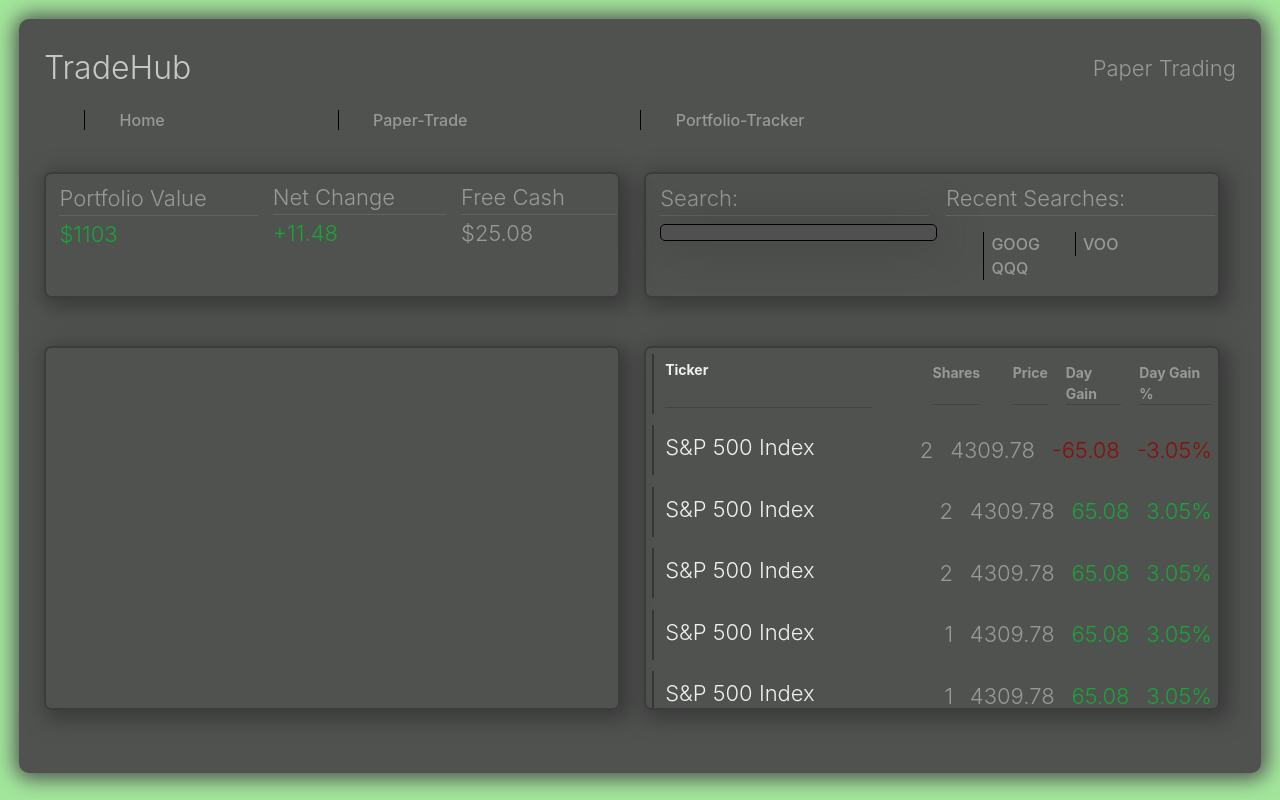
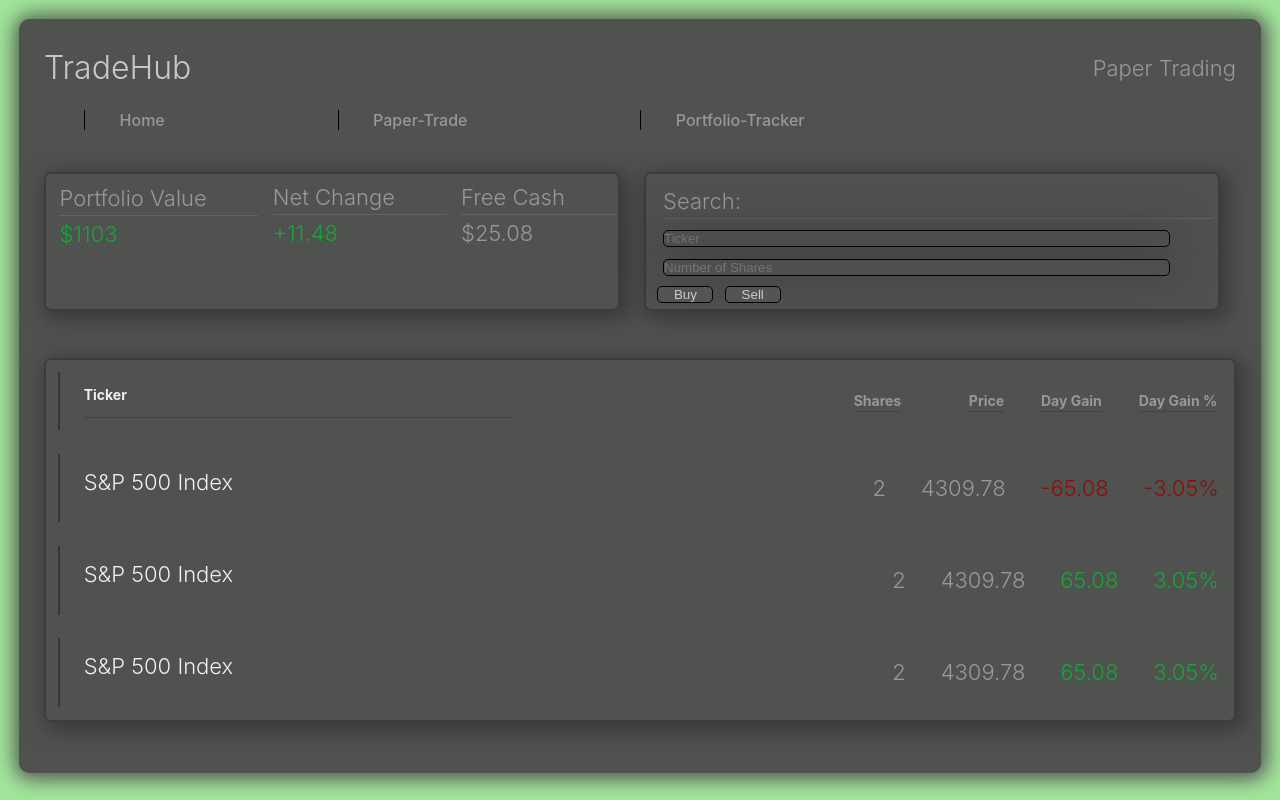
Before and after one commit to chasepalmer1/Trading-App, a React (Vite) app: page /paperTrade in a window 1280 px wide. Built offline with nearby package versions, Linux system fonts and the light colour scheme.

Commit message:
Created buy/sell and add/remove features to pages.  Slight changes to UI

```diff
--- a/src/components/PortfolioTracker/PortfolioTracker.jsx
+++ b/src/components/PortfolioTracker/PortfolioTracker.jsx
@@ -4,8 +4,10 @@ import IndexTrack from '../IndexTrack/IndexTrack';
 
 const PortfolioTracker = () => {
 
-    const [active, setActive] = useState(false)
-    const handleClick = () => {
+    const [active, setActive] = useState(false);
+    const [ticker, setTicker] = useState();
+
+    const handleRemove = () => {
         setActive(!active);
     }
 
@@ -28,11 +30,24 @@ const PortfolioTracker = () => {
         }
     }
 
+    const handleAdd = () => {
+        console.log("add")
+    }
+
+    const updateTicker = (e) => {
+        setTicker(e.target.value);
+        console.log(e.target.value)
+    }
+
     return (
         <div className="outer outer-tracker">
-            <div style={{display: "flex", alignItems: "center"}}>
+            <div style={{display: "flex", alignItems: "center", width: "100%"}}>
                 <h3>My Stocks</h3>
-                <button className={active ? "red" : "normal"} onClick={handleClick} style={{maxWidth:"100px", height: "20px", padding: "0"}}>Remove</button>
+                <button className={active ? "red" : "normal"} onClick={handleRemove} style={{maxWidth:"100px", height: "20px", padding: "0"}}>Remove</button>
+            </div>
+            <div style={{display: "flex", alignItems: "center", width: "100%"}}>
+                <input onChange={updateTicker} type="text" style={{padding: "0", width: "20%"}} placeholder="Ticker"></input>
+                <button className={"normal"} onClick={handleAdd} style={{maxWidth:"100px", height: "20px", padding: "0"}}>Add</button>
             </div>
             <div className="personal-index">
                 <h4 style={{margin:"0 10% 0 0", color: "#EFEFEF", width: "100%"}}>Ticker</h4>
--- a/src/components/Positions/Positions.jsx
+++ b/src/components/Positions/Positions.jsx
@@ -13,7 +13,7 @@ const Positions = () => {
     ]);
 
     return (
-        <div className="outer" style={{display: "flex", flexDirection: "column", overflowY: "scroll", overflowX: "hidden", height: "90%"}}>
+        <div className="outer" style={{width: "100%", display: "flex", flexDirection: "column", overflowY: "scroll", overflowX: "hidden", height: "90%"}}>
             <div className="personal-index">
                 <h4 style={{margin:"0 10% 0 0", color: "#EFEFEF", width: "70%"}}>Ticker</h4>
             <div style={{display: "flex", justifyContent: "right", marginRight: "2%"}}>
--- a/src/components/SearchBox/SearchBox.jsx
+++ b/src/components/SearchBox/SearchBox.jsx
@@ -1,19 +1,39 @@
-import React from 'react'
+import { useState } from 'react'
 
 const SearchBox = () => {
+
+    const [ ticker, setTicker ] = useState();
+    const [ numShares, setNumShares ] = useState();
+
+
+    const handleBuy = () => {
+        console.log("buy")
+    }
+
+    const handleSell = () => {
+        console.log("sell");
+    }
+
+    const updateTicker = (e) => {
+        setTicker(e.target.value)
+        console.log(e.target.value)
+    }
+
+    const updateNumShares = (e) => {
+        setNumShares(e.target.value)
+        console.log(e.target.value)
+    }
+
     return (
         <div className="outer">
             <div className="inner-box">
                 <h3 className="box-title">Search:</h3>
-                <input style={{padding: "0"}} type="text" ></input>
-            </div>
-            <div className="inner-box">
-                <h3 className="box-title">Recent Searches:</h3>
-                <ul style={{display: "flex", flexWrap: "wrap"}}>
-                    <a>GOOG</a>
-                    <a>VOO</a>
-                    <a>QQQ</a>
-                </ul>
+                <input onChange={updateTicker} style={{padding: "0", width: "90%"}} type="text" placeholder="Ticker"></input>
+                <input onChange={updateNumShares} style={{padding: "0", width: "90%"}} type="text" placeholder="Number of Shares"></input>
+                <div>
+                    <button className="normal" onClick={handleBuy} style={{marginBottom: "1%", padding: "0", width: "10%", minWidth: "50px", marginRight: "2%"}}>Buy</button>
+                    <button className="normal" onClick={handleSell} style={{marginBottom: "1%", padding: "0", width: "10%", minWidth: "50px"}}>Sell</button>
+                </div>
             </div>
         </div>
     )
--- a/src/pages/paperTrading.jsx
+++ b/src/pages/paperTrading.jsx
@@ -34,7 +34,6 @@ const PaperTrading = () => {
                     <SearchBox></SearchBox>
                 </div>
                 <div className="bottom" style={{display: "flex", height: '400px', flexWrap: "wrap", gap: "2%"}}>
-                    <PortfolioChart></PortfolioChart>
                     <Positions></Positions>
                 </div>
             </div>
--- a/src/pages/portfolioTracking.jsx
+++ b/src/pages/portfolioTracking.jsx
@@ -2,6 +2,7 @@ import React from 'react'
 
 import NavBar from '../components/NavBar/NavBar'
 import PortfolioTracker from '../components/PortfolioTracker/PortfolioTracker'
+import SearchBox from '../components/SearchBox/SearchBox'
 
 const PortfolioTracking = () => {
 
```
